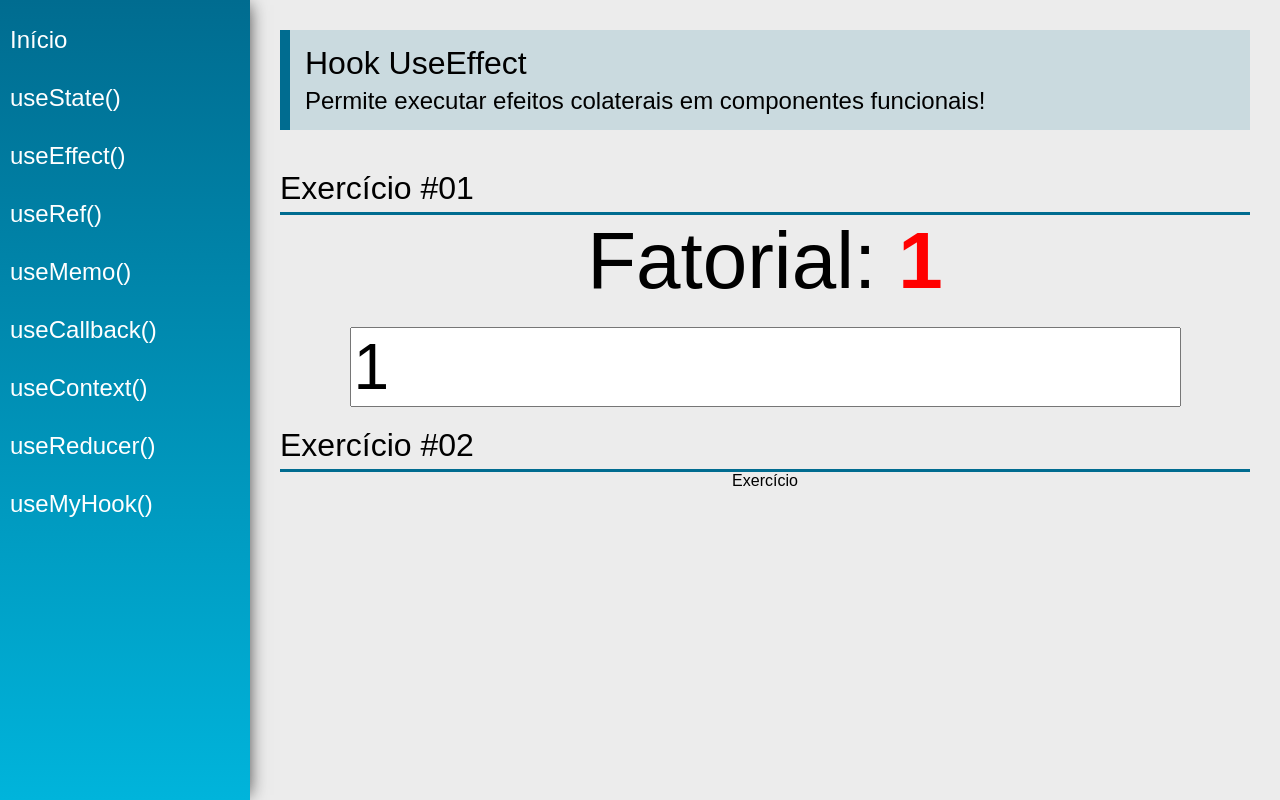
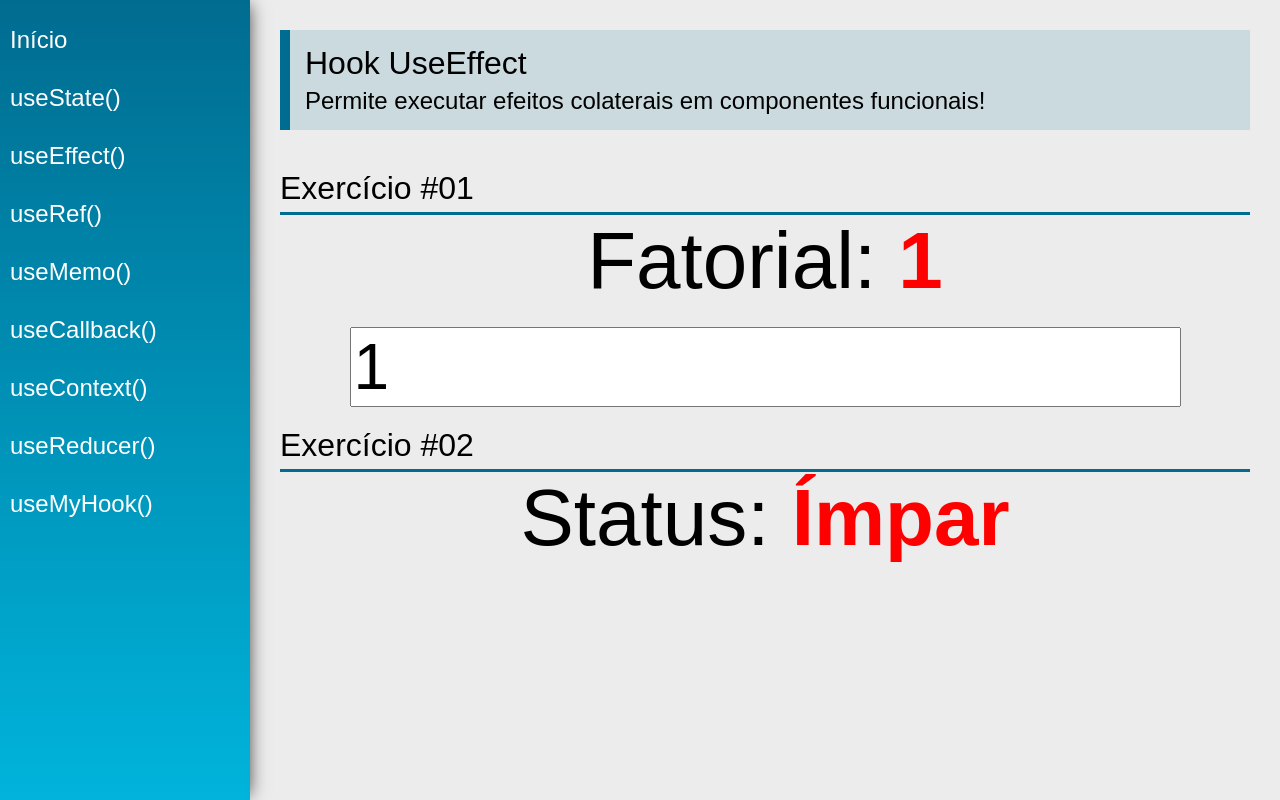
Before and after one commit to josealves380/hooks, a React (Create React App) app: page /useEffect in a window 1280 px wide. Built offline with nearby package versions, Linux system fonts and the light colour scheme.

Commit message:
Adicionando função para informar se o número digitado é par ou ímpar

```diff
--- a/src/views/examples/UseEffect.jsx
+++ b/src/views/examples/UseEffect.jsx
@@ -22,6 +22,13 @@
             document.title = "Eita!"
         }
     }, [fatorial])
+    //Ex #02
+
+    const [status, setStatus] = useState("Ímpar")
+
+    useEffect(function() {
+        setStatus(number % 2 === 0 ? "Par" : "Ímpar")
+    }, [number] )
 
     return (
         <div className="UseEffect">
@@ -41,7 +48,10 @@
 
             <SectionTitle title="Exercício #02" />
             <div className="center">
-                Exercício
+                <div>
+                    <span className="text">Status: </span>
+                    <span className="text red">{status}</span>
+                </div>
             </div>
         </div>
     )
```
Also changed, not shown: 1 other file (tests, documents, lock files or other folders).
